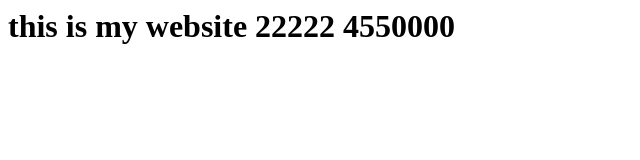
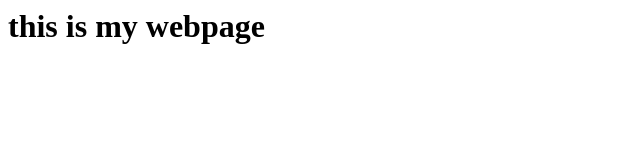
Before and after one commit to C2-89509-yashu/test1, a plain HTML site: page index.html in a window 1280 px wide. Shown: the whole page, without its empty margins (0-640 px from the left). Drawn offline with Linux system fonts and the light colour scheme.

Commit message:
committed

```diff
--- a/index.html
+++ b/index.html
@@ -1 +1 @@
-<h1> this is my website 22222 4550000 </h1>
+<h1> this is my webpage </h1>
```
